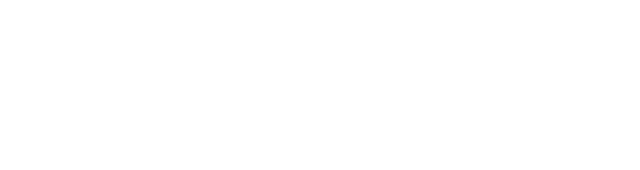
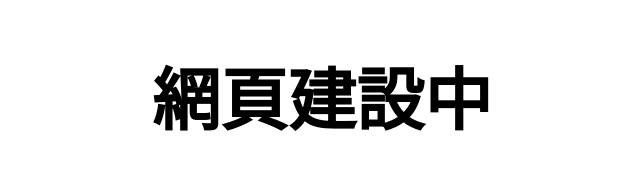
Before and after one commit to kusiro/Data-visualization, a website built with webpack: page index.html in a window 1280 px wide. Shown: the whole page, without its empty margins (318-958 px from the left). Built offline with nearby package versions, Linux system fonts and the light colour scheme.

Commit message:
Building

```diff
--- a/index.html
+++ b/index.html
@@ -6,6 +6,7 @@
         <link rel="short icon" href="src/img/icon/web-crawler.png">
     </head>
     <body>
+        <h1>網頁建設中</h1>
         <script src="bundle.js" charset="utf-8"></script>
     </body>
 </html>
--- a/src/style/style.scss
+++ b/src/style/style.scss
@@ -1,6 +1,7 @@
 * {
     position: relative;
     box-sizing: border-box;
+    font-family: 'Quicksand', 微軟正黑體;
 }
 
 html, body {
@@ -8,3 +9,8 @@ html, body {
     height: 100%;
     margin: 0;
 }
+
+h1 {
+    text-align: center;
+    font-size: 68px;
+}
```
